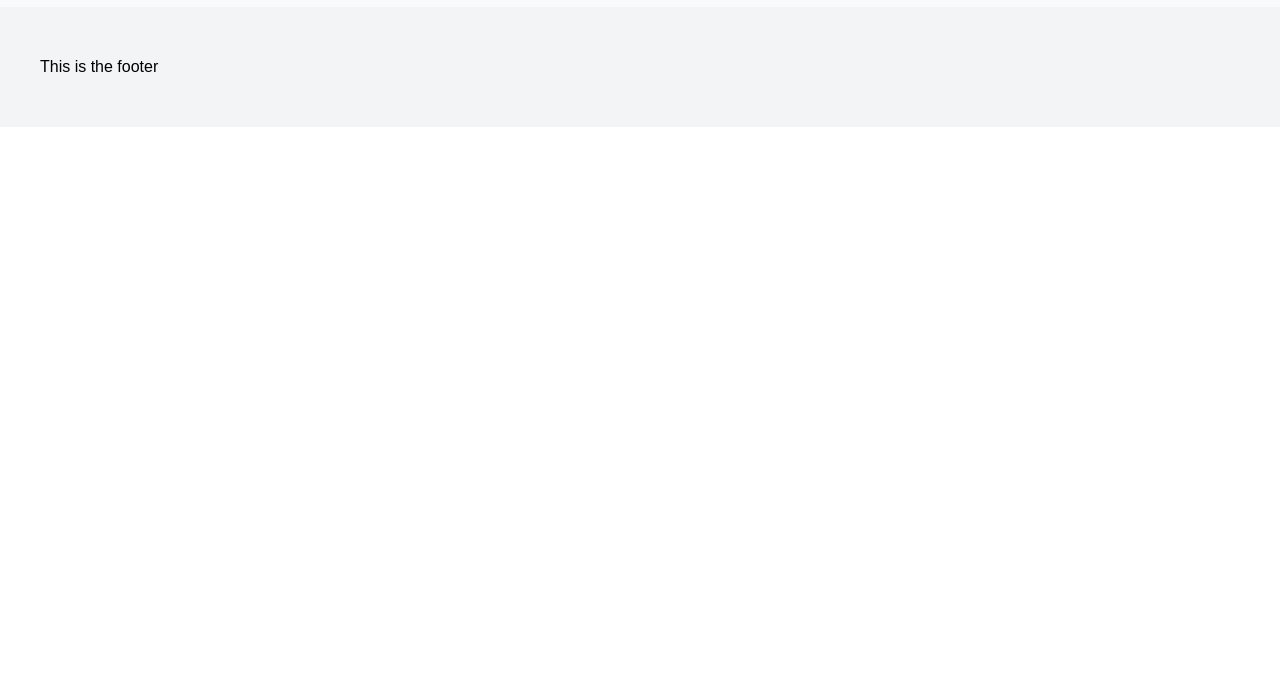
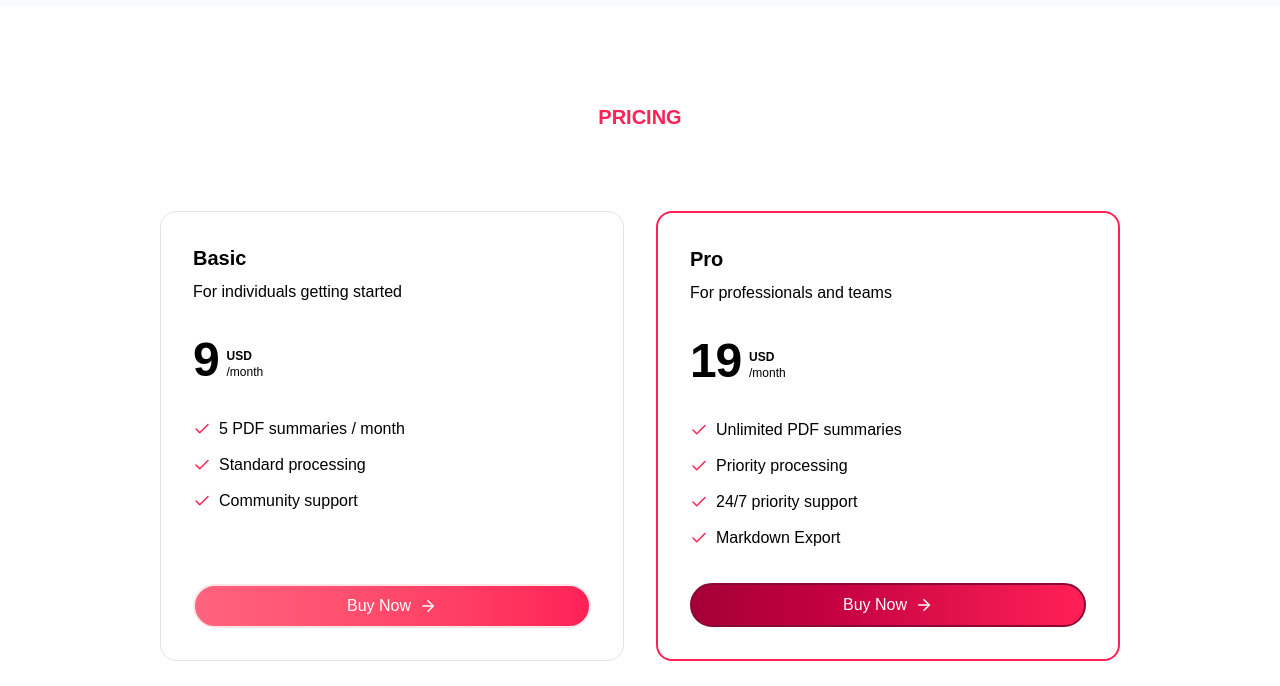
Before and after one commit to sidhantrajput1/Sommaire, a Next.js app: page / in a window 1280 px wide. Shown: the part 1554-2240 px from the top of the page. Before the commit the page ends 1681 px from the top, so only its background shows below. Built offline with nearby package versions, Linux system fonts and the light colour scheme.

Commit message:
Pricing-Section Done

```diff
--- a/app/page.tsx
+++ b/app/page.tsx
@@ -2,6 +2,7 @@ import BgGradient from "@/components/common/bg-gradient";
 import DemoSection from "@/components/home/demo-section";
 import HeroSection from "@/components/home/hero-section";
 import HowItWorksSection from "@/components/home/how-it-works-section";
+import PricingSection from "@/components/home/pricing-section";
 
 export default function Home() {
   return (
@@ -11,9 +12,9 @@ export default function Home() {
         <HeroSection />
         <DemoSection />
         <HowItWorksSection />
+        <PricingSection />
       </div>
       {/* <DemoSection /> */}
-      {/* <PricingSection /> */}
       {/* <CTASection /> */}
     </div>
   );
--- /dev/null
+++ b/components/home/pricing-section.tsx
@@ -0,0 +1,122 @@
+import { cn } from "@/lib/utils";
+import { ArrowRight, CheckIcon } from "lucide-react";
+import Link from "next/link";
+import React from "react";
+
+type Plan = {
+  id: string;
+  name: string;
+  price: number;
+  description: string;
+  items: string[];
+  paymentLink?: string;
+  priceId?: string;
+};
+
+const plans: Plan[] = [
+  {
+    id: "basic",
+    name: "Basic",
+    price: 9,
+    description: "For individuals getting started",
+    items: [
+      "5 PDF summaries / month",
+      "Standard processing",
+      "Community support",
+    ],
+    paymentLink: "",
+    priceId: "",
+  },
+  {
+    id: "pro",
+    name: "Pro",
+    price: 19,
+    description: "For professionals and teams",
+    items: [
+      "Unlimited PDF summaries",
+      "Priority processing",
+      "24/7 priority support",
+      "Markdown Export",
+    ],
+    paymentLink: "",
+    priceId: "",
+  },
+];
+
+// ---------------- Components ----------------
+const PricingCard = ({
+  id,
+  name,
+  price,
+  description,
+  items,
+  paymentLink,
+}: Plan) => {
+  return (
+    <div className="relative w-full max-w-lg hover:scale-105 duration-300 hover:transition-all">
+      <div
+        className={cn(
+          "relative flex flex-col h-full gap-4 lg:gap-8 z-10 p-8 border border-gray-500/20 rounded-2xl",
+          id === "pro" && "border-rose-500 gap-5 border-2"
+        )}
+      >
+        <div className="flex  items-center gap-4">
+          <div className="">
+            <p className="text-lg lg:text-xl font-bold capitalize">{name}</p>
+            <p className="text-base-content/80 mt-2">{description}</p>
+          </div>
+        </div>
+
+        <div className="flex gap-2">
+          <p className="text-5xl tracking-tight font-extrabold">{price}</p>
+          <div className="flex flex-col justify-end mb-[4px]">
+            <p className="text-xs uppercase font-semibold">USD</p>
+            <p className="text-xs">/month</p>
+          </div>
+        </div>
+
+        <div className="flex-1">
+          <ul className="space-y-2.5 leading-relaxed text-base">
+            {items.map((item, idx) => (
+              <li key={idx} className="flex items-center gap-2">
+                <CheckIcon size={18} className="text-rose-500" />
+                <span>{item}</span>
+              </li>
+            ))}
+          </ul>
+        </div>
+
+        <div className="space-y-2 flex justify-center w-full">
+          <Link
+            href={"paymentLink"}
+            className={cn(
+              "w-full rounded-full flex items-center justify-center gap-2 bg-gradient-to-r from-rose-800 to-rose-500 hover:from-rose-500 hover:to-rose-800 text-white border-2 py-2",
+              id === "pro" ? "border-rose-900" : "border-rose-100 from-rose-400 to-rose-500"
+            )}
+          >
+            Buy Now <ArrowRight size={18}></ArrowRight>
+          </Link>
+        </div>
+      </div>
+    </div>
+  );
+};
+
+// ---------------- Section ----------------
+export default function PricingSection() {
+  return (
+    <section className="overflow-hidden relative" id="pricing">
+      <div className="py-12 lg:py-24 max-w-5xl mx-auto px-4 sm:px-6 lg:px-8">
+        <div className="flex justify-center items-center w-full pb-12">
+          <h2 className="uppercase font-bold text-xl mb-8 text-rose-500">Pricing</h2>
+        </div>
+
+        <div className="relative flex justify-center flex-col lg:flex-row items-center lg:items-stretch gap-8">
+          {plans.map((plan) => (
+            <PricingCard key={plan.id} {...plan} />
+          ))}
+        </div>
+      </div>
+    </section>
+  );
+}
```
